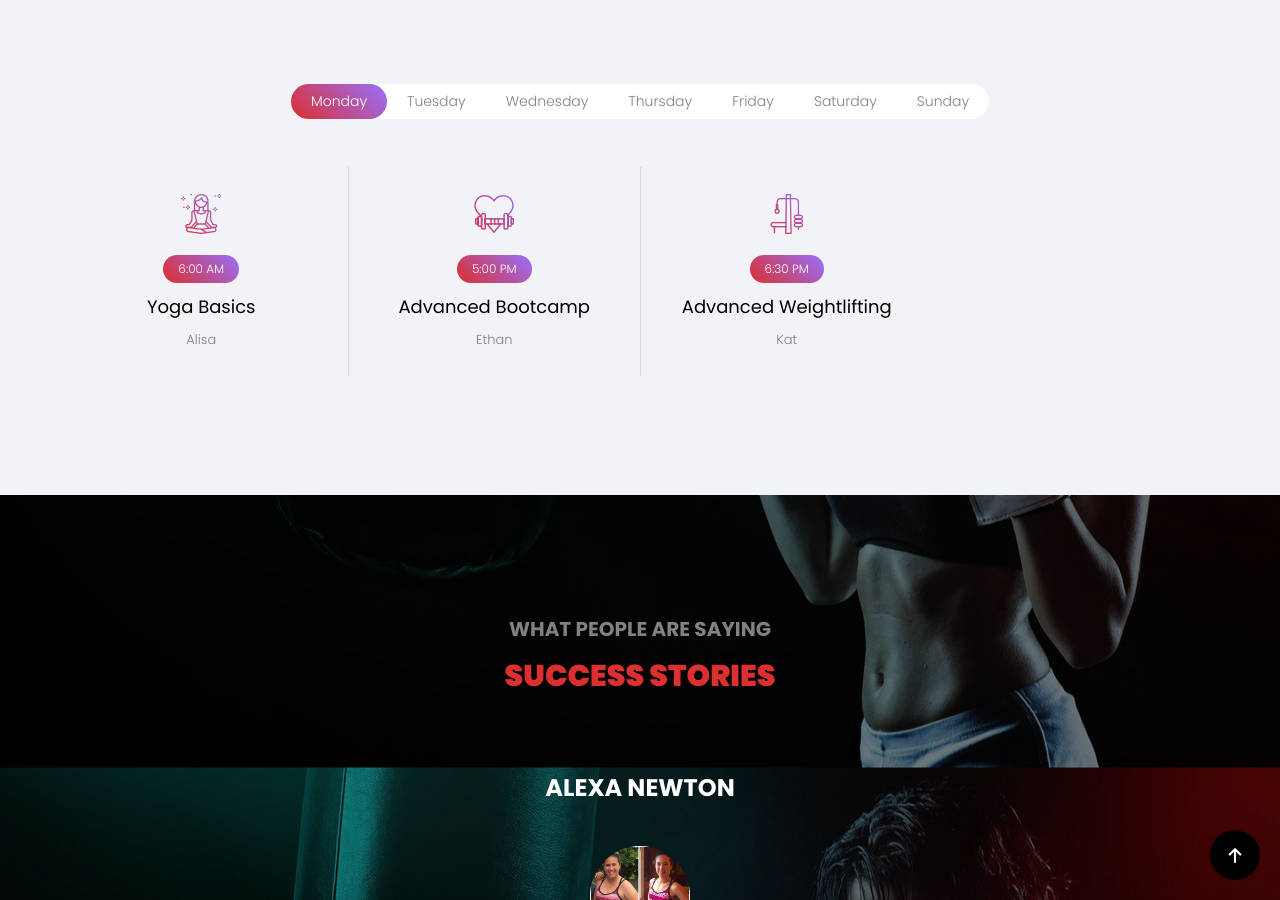
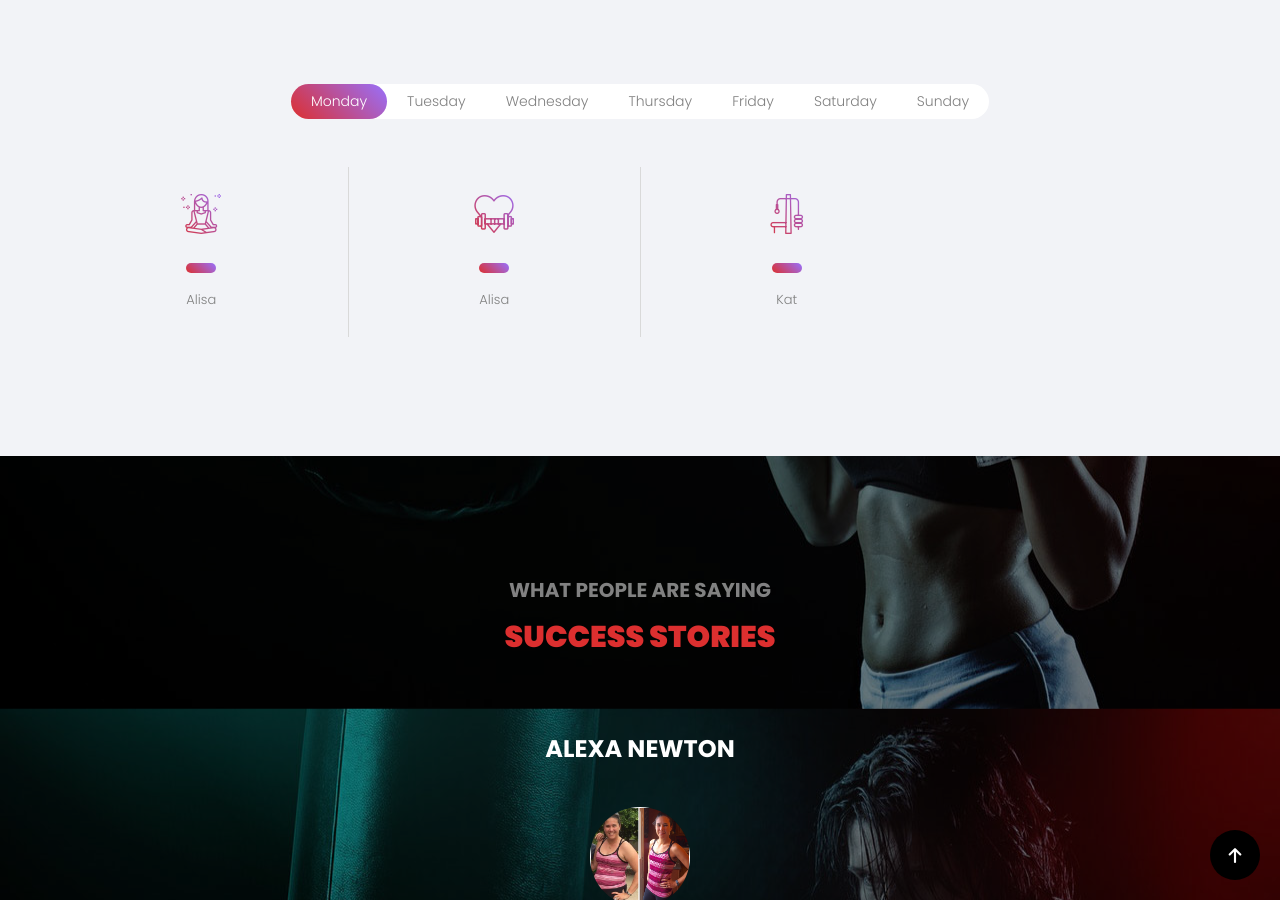
Before and after one commit to ResultsNow/resultsnow.github.io, a Jekyll site: the page built from index.html, in a window 1280 px wide and 900 px high, scrolled down 1807 px. Built offline with Jekyll 4.4.1, drawn with Linux system fonts in a browser that asks for light colours; some web fonts are replaced; some of the changed lines change nothing that is shown.

Commit message:
Update schedule.yml

```diff
--- a/_data/schedule.yml
+++ b/_data/schedule.yml
@@ -1,113 +1,107 @@
 monday:
 
-- time: 6:00 AM
-  program: Yoga Basics
+- time:
+  program:
   trainer: Alisa
   type: Yoga
   icon: meditation
 
-- time: 5:00 PM
-  program: Advanced Bootcamp
-  trainer: Ethan
+- time:
+  program:
+  trainer: Alisa
   type: Mix
   icon: exercise-2
 
-- time: 6:30 PM
-  program: Advanced Weightlifting
+- time:
+  program:
   trainer: Kat
   type: Strength
   icon: weightlifting
 
 tuesday:
 
-- time: 5:00 AM
-  program: Advanced Weightlifting
-  trainer: Kat
+- time:
+  program:
+  trainer: Alisa
   type: Strength
   icon: weightlifting
 
-- time: 10:30 AM
-  program: Vinyasa Flow
+- time:
+  program:
   trainer: Lisa
   type: Yoga
   icon: meditation
 
-- time: 7:00 PM
-  program: Barre
+- time:
+  program:
   trainer: Kat
   type: Mix
   icon: exercise-2
 
 wednesday:
 
-- time: 5:30 AM
-  program: Cardio Core
+- time:
+  program:
   trainer: Alisa
   type: Cardio
   icon: gym
 
-- time: 9:00 AM
-  program: Barre
+- time:
+  program:
   trainer: Kat
   type: Mix
   icon: exercise-2
 
-- time: 12:00 PM
-  program: Old School Bootcamp
-  trainer: Kat
+- time:
+  program:
+  trainer: Alisa
   type: Mix
   icon: exercise-2
 
-- time: 6:30 PM
-  program: Cardio Kickboxing
+- time:
+  program:
   trainer: Kat
   type: Cardio
   icon: gym
 
 thursday:
 
-- time: 5:30 AM
-  program: Foundations of Weightlifting
+- time:
+  program:
   trainer: Kat
   type: Strength
   icon: weightlifting
 
-- time: 11:30 AM
-  program: Foundations of Weightlifting
-  trainer: Kat
+- time:
+  program:
+  trainer: Alisa
   type: Strength
   icon: weightlifting
 
-- time: 6:00 PM
-  program: Old School Bootcamp
+- time:
+  program:
   trainer: Kat
   type: Mix
   icon: exercise-2
 
 friday:
 
-- time: 5:00 AM
-  program: Cardio Kickboxing
+- time:
+  program:
   trainer: Alisa
   type: Cardio
   icon: gym
 
-- time: 10:30 AM
-  program: Cardio Core
+- time:
+  program:
   trainer: Kat
   type: Cardio
   icon: gym
 
 saturday:
 
-- time: 8:00 AM
-  program: Yoga Basics
+- time:
+  program:
   trainer: Alisa
   type: Yoga
   icon: meditation
-
-- time: 12:00 PM
-  program: Advanced Bootcamp
-  trainer: Ethan
-  type: Mix
-  icon: exercise-2
```
